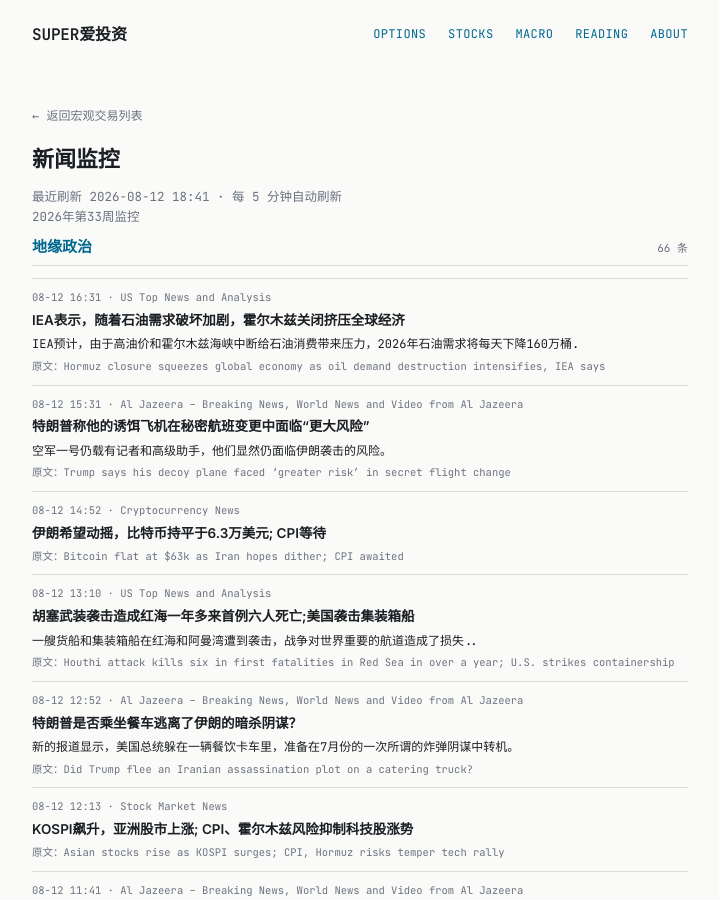
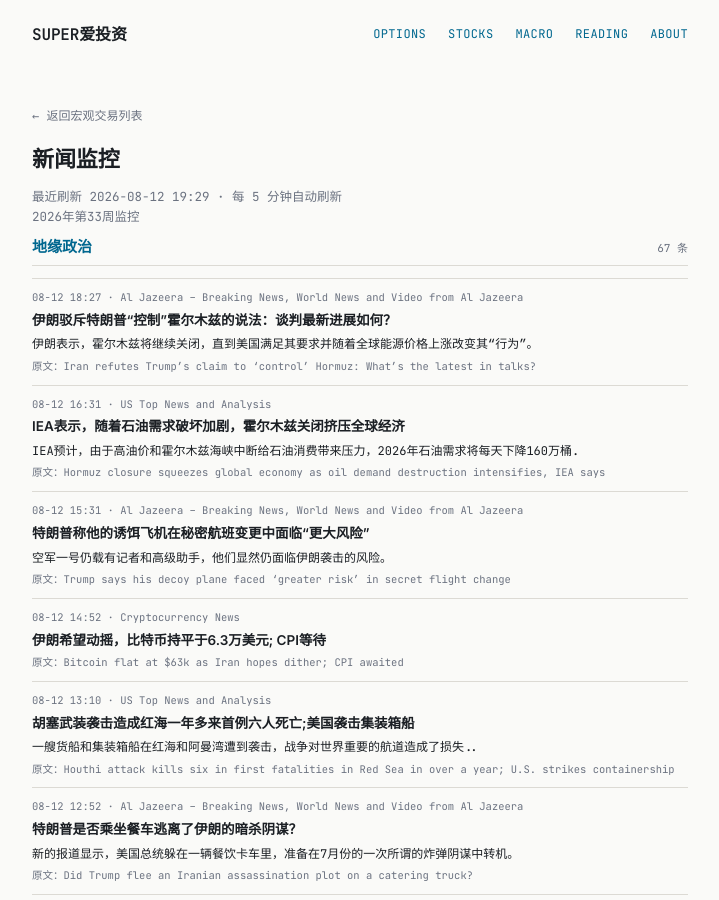
Before and after one commit to tang3super/tang3super.github.io, a Jekyll site: the page built from _macro_trade/news-digest.md, in a window 1280 px wide and 900 px high. Shown: the whole window, without its empty margins (280-999 px from the left). Built offline with Jekyll 4.4.1, drawn with Linux system fonts in a browser that asks for light colours; some of the changed text lies outside the part shown.

Commit message:
sync news-digest article

```diff
--- a/_macro_trade/news-digest.md
+++ b/_macro_trade/news-digest.md
@@ -5,11 +5,18 @@
 date: '2026-08-12'
 summary: 2026年第33周监控
 week_label: 2026年第33周监控
-last_updated: 2026-08-12 18:41
+last_updated: 2026-08-12 19:29
 refresh_note: 每 5 分钟自动刷新
 topics:
 - name: 地缘政治
   items:
+  - title: 'Iran refutes Trump’s claim to ‘control’ Hormuz: What’s the latest in talks?'
+    summary: Iran says Hormuz stays closed until US meets its demands and changes its 'behaviour' as global energy prices rise.
+    link: https://www.aljazeera.com/news/2026/8/12/iran-refutes-trumps-claim-to-control-hormuz-whats-the-latest-in-talks?traffic_source=rss
+    source: Al Jazeera – Breaking News, World News and Video from Al Jazeera
+    time: 08-12 18:27
+    title_zh: 伊朗驳斥特朗普“控制”霍尔木兹的说法：谈判最新进展如何？
+    summary_zh: 伊朗表示，霍尔木兹将继续关闭，直到美国满足其要求并随着全球能源价格上涨改变其“行为”。
   - title: Hormuz closure squeezes global economy as oil demand destruction intensifies, IEA says
     summary: The IEA expects oil demand to fall by 1.6 million barrels a day in 2026 as high fuel prices and Strait of Hormuz disruptions weigh on consum…
     link: https://www.cnbc.com/2026/08/12/iea-oil-demand-hormuz.html
@@ -452,6 +459,13 @@
     time: 08-10 02:18
 - name: 货币政策
   items:
+  - title: AI’s costly buildout complicates the Fed’s inflation fight
+    summary: Tech leaders say AI will drive down costs. But slow corporate adoption and the data center buildout create inflation pressures that complica…
+    link: https://www.cnbc.com/2026/08/12/ais-costly-buildout-complicates-the-feds-inflation-fight.html
+    source: US Top News and Analysis
+    time: 08-12 19:00
+    title_zh: 人工智能昂贵的建设使美联储的通胀斗争变得复杂
+    summary_zh: 科技领袖表示，人工智能将降低成本。但缓慢的企业采用和数据中心的建设会带来通货膨胀压力，使.
   - title: Bitcoin flat at $63k as Iran hopes dither; CPI awaited
     summary: ''
     link: https://www.investing.com/news/cryptocurrency-news/bitcoin-flat-at-63k-as-iran-hopes-dither-cpi-awaited-4853755
@@ -565,6 +579,12 @@
     title_zh: 由于亚洲反弹和石油公司陷入霍尔木兹僵局，就业机会未能削减美联储提高了可能性
 - name: AI基建
   items:
+  - title: NVIDIA’s 800 VDC architecture and the AI power infrastructure stocks set to benefit
+    summary: ''
+    link: https://www.investing.com/news/stock-market-news/nvidias-800-vdc-architecture-and-the-ai-power-infrastructure-stocks-set-to-benefit-93CH-4854384
+    source: Stock Market News
+    time: 08-12 18:59
+    title_zh: 英伟达的800 V DC架构和人工智能电力基础设施股票将受益
   - title: Four key things investors will watch in Nvidia’s earnings next week
     summary: ''
     link: https://www.investing.com/news/stock-market-news/four-key-things-investors-will-watch-in-nvidias-earnings-next-week-4854266
```
